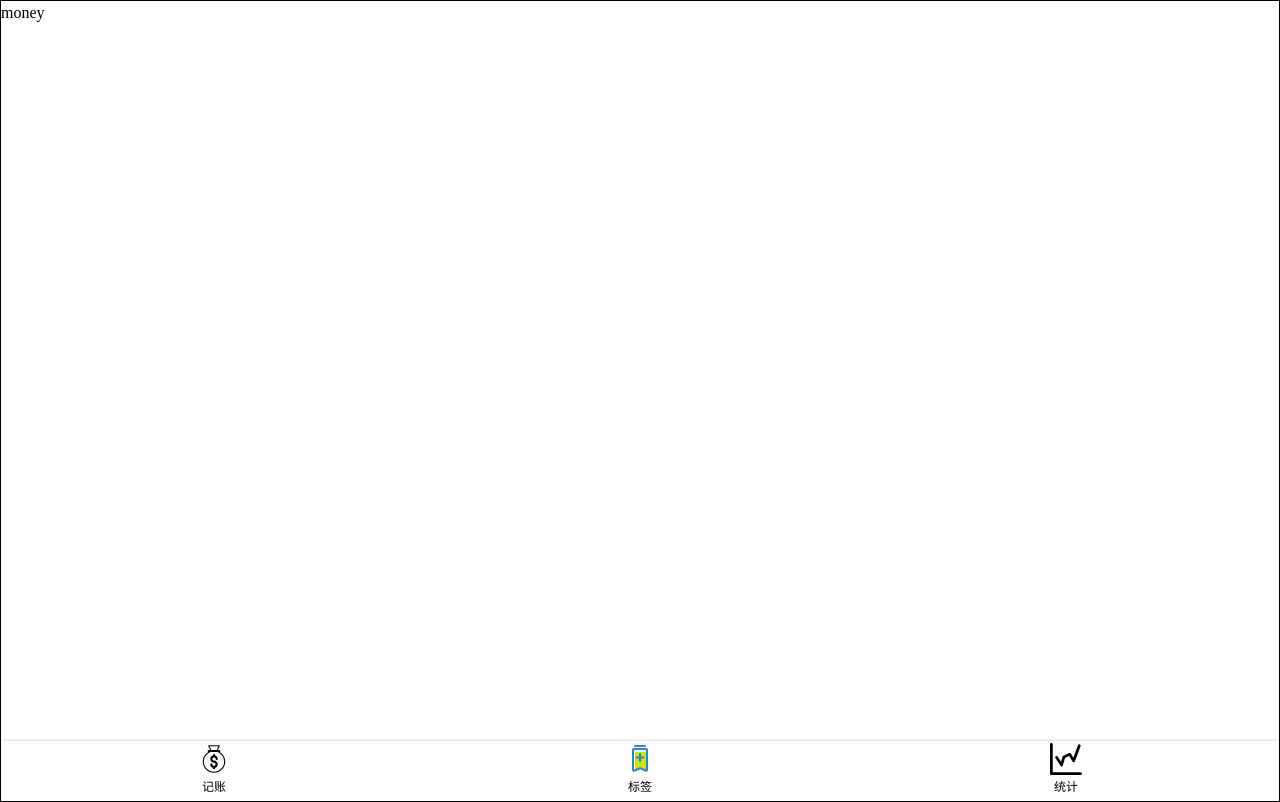
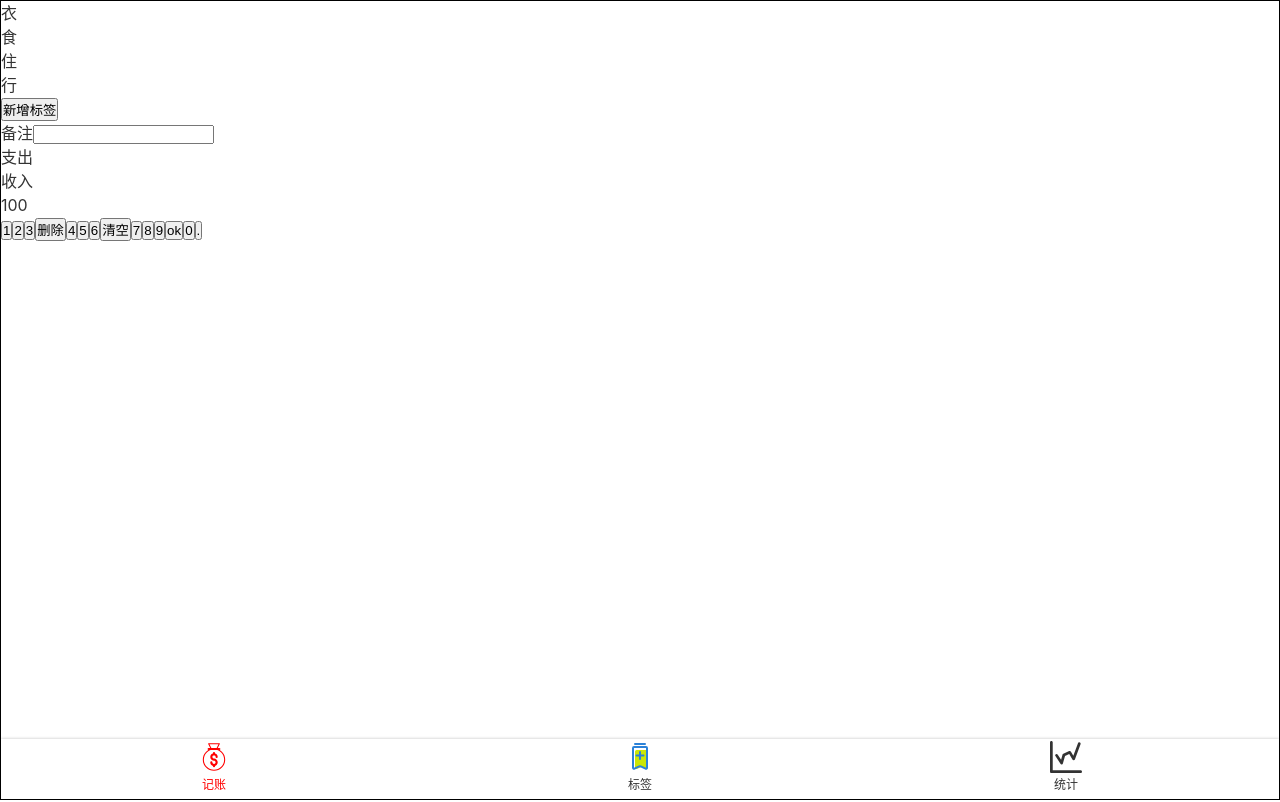
Before and after one commit to lnn520/money, a Vue app: page /#/money in a window 1280 px wide. Built offline with nearby package versions, Linux system fonts and the light colour scheme.

Commit message:
添加全局样式和全局变量

```diff
--- a/package.json
+++ b/package.json
@@ -40,6 +40,7 @@
     "sass-loader": "^8.0.2",
     "svg-loader": "^0.0.2",
     "svg-sprite-loader": "^5.0.0",
+    "svgo-loader": "^2.2.1",
     "typescript": "~3.9.3",
     "vue-template-compiler": "^2.6.11"
   },
--- a/public/index.html
+++ b/public/index.html
@@ -4,7 +4,8 @@
     <meta charset="utf-8">
     <meta http-equiv="X-UA-Compatible" content="IE=edge">
     <meta name="viewport" content="width=device-width,initial-scale=1.0">
-    <link rel="icon" href="<%= BASE_URL %>favicon.ico">
+      <meta name="viewport" content="width=device-width,initial-scale=1,minimum-scale=1,maximum-scale=1,user-scalable=no,viewport-fit=cover">
+<!--    <link rel="icon" href="<%= BASE_URL %>favicon.ico">-->
     <title><%= htmlWebpackPlugin.options.title %></title>
   </head>
   <body>
--- a/src/App.vue
+++ b/src/App.vue
@@ -7,34 +7,14 @@
 </template>
 
 <style lang="scss">
+@import "~@/assets/style/reset.scss";
+@import "~@/assets/style/helper.scss";
 body{
-  margin: 0;
-  padding: 0;
-  box-sizing: border-box;
-  line-height: 1.5em;
-}
-a{
-  text-decoration: none;
-  color: inherit;
-}
-#app {
-  font-family: Avenir, Helvetica, Arial, sans-serif;
   -webkit-font-smoothing: antialiased;
   -moz-osx-font-smoothing: grayscale;
-  text-align: center;
-  color: #2c3e50;
+  color: #333;
+  line-height: 1.5em;
+  font-family: $font-hei;
 }
 
-#nav {
-  padding: 30px;
-
-  a {
-    font-weight: bold;
-    color: #2c3e50;
-
-    &.router-link-exact-active {
-      color: #42b983;
-    }
-  }
-}
 </style>
--- /dev/null
+++ b/src/assets/style/helper.scss
@@ -0,0 +1,4 @@
+$font-hei: -apple-system, "Noto Sans", "Helvetica Neue", Helvetica, "Nimbus Sans L", Arial, "Liberation Sans", "PingFang SC", "Hiragino Sans GB", "Noto Sans CJK SC", "Source Han Sans SC", "Source Han Sans CN", "Microsoft YaHei", "Wenquanyi Micro Hei", "WenQuanYi Zen Hei", "ST Heiti", SimHei, "WenQuanYi Zen Hei Sharp", sans-serif;
+$font-kai: Baskerville, Georgia, "Liberation Serif", "Kaiti SC", STKaiti, "AR PL UKai CN", "AR PL UKai HK", "AR PL UKai TW", "AR PL UKai TW MBE", "AR PL KaitiM GB", KaiTi, KaiTi_GB2312, DFKai-SB, "TW\-Kai", serif;
+$font-song:Georgia, "Nimbus Roman No9 L", "Songti SC", "Noto Serif CJK SC", "Source Han Serif SC", "Source Han Serif CN", STSong, "AR PL New Sung", "AR PL SungtiL GB", NSimSun, SimSun, "TW\-Sung", "WenQuanYi Bitmap Song", "AR PL UMing CN", "AR PL UMing HK", "AR PL UMing TW", "AR PL UMing TW MBE", PMingLiU, MingLiU, serif;
+$color-highlight:#f00;
--- /dev/null
+++ b/src/assets/style/reset.scss
@@ -0,0 +1,9 @@
+a{
+  text-decoration: none;
+  color: inherit;
+}
+*{
+  margin: 0;
+  padding: 0;
+  box-sizing: border-box;
+}
--- a/src/components/Nav.vue
+++ b/src/components/Nav.vue
@@ -1,15 +1,15 @@
 <template>
   <nav >
-    <router-link to="/money" class="item">
+    <router-link to="/money" class="item" active-class="selected">
    <Icon name="money"/>
       记账
     </router-link>
 
-    <router-link to="/labels" class="item">
+    <router-link to="/labels" class="item" active-class="selected">
       <Icon name="label"/>
       标签</router-link>
 
-    <router-link to="/statistics" class="item">
+    <router-link to="/statistics" class="item" active-class="selected">
       <Icon name="statistics"/>
       统计
     </router-link>
@@ -26,6 +26,7 @@
 </script>
 
 <style lang="scss" scoped>
+@import "~@/assets/style/helper.scss";
 nav {
   display: flex;
   box-shadow: 0 0 3px rgba(0,0,0,0.25);
@@ -43,5 +44,8 @@
       height: 32px;
     }
   }
+  .item.selected{
+    color: $color-highlight;
+  }
 }
 </style>
--- a/src/views/Money.vue
+++ b/src/views/Money.vue
@@ -1,6 +1,52 @@
 <template>
+
   <layout>
-    money
+    <div class="tags">
+      <ul class="current">
+        <li>衣</li>
+        <li>食</li>
+        <li>住</li>
+        <li>行</li>
+      </ul>
+      <div class="new">
+        <button>新增标签</button>
+      </div>
+    </div>
+
+    <label class="notes">
+      <span class="name"> 备注</span>
+      <input type="text">
+    </label>
+
+
+    <div >
+      <ul class="types">
+        <li class="selected">支出</li>
+        <li>收入</li>
+      </ul>
+    </div>
+
+
+    <div class="numberPad" >
+
+      <div class="output">100</div>
+      <div class="buttons">
+      <button>1</button>
+      <button>2</button>
+      <button>3</button>
+      <button>删除</button>
+      <button>4</button>
+      <button>5</button>
+      <button>6</button>
+      <button>清空</button>
+      <button>7</button>
+      <button>8</button>
+      <button>9</button>
+      <button>ok</button>
+      <button>0</button>
+      <button>.</button>
+      </div>
+    </div>
   </layout>
 </template>
 
```
Also changed, not shown: 1 other file (tests, documents, lock files or other folders).
